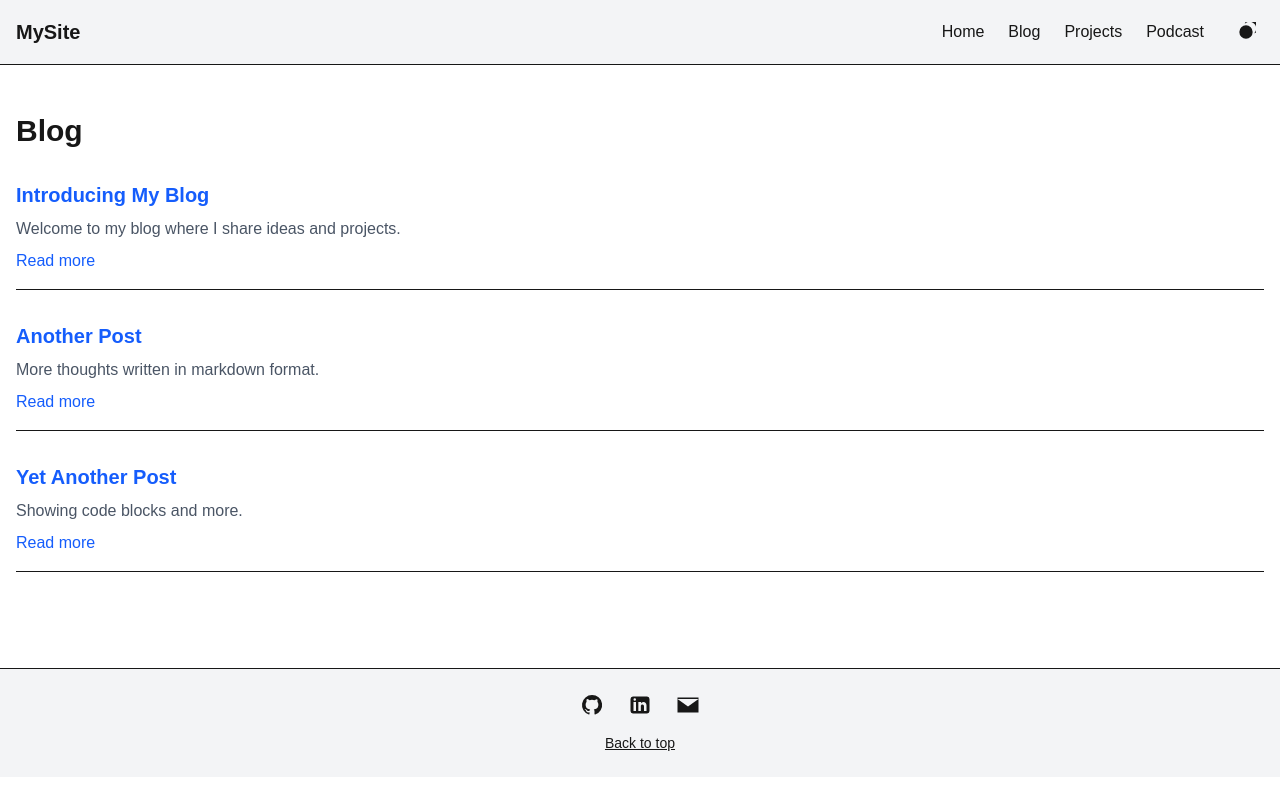
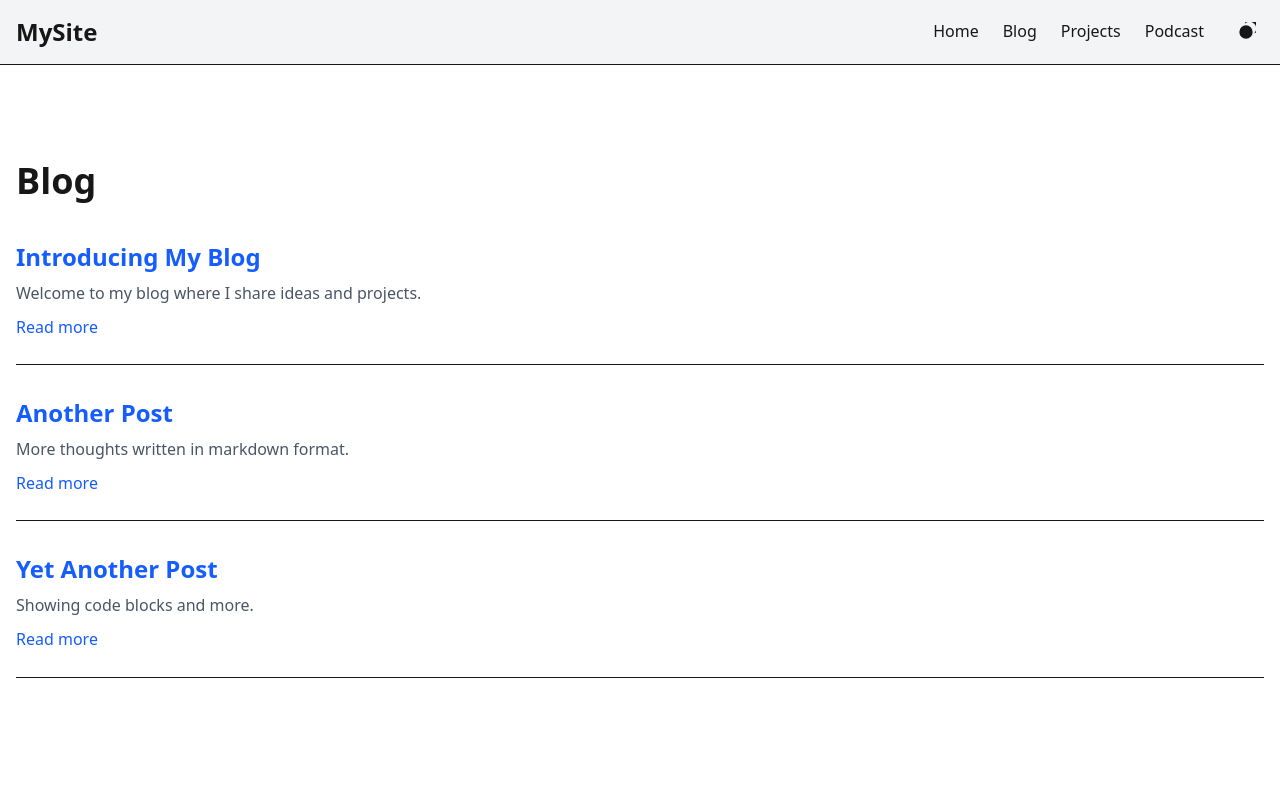
Before and after one commit to ErdagEge/website-aegean, a Next.js app: page /blog in a window 1280 px wide. Shown: the top 800 px of the page. Built offline with nearby package versions, Linux system fonts and the light colour scheme; no server answers.

Commit message:
Improve typography and spacing

```diff
--- a/src/app/blog/[slug]/page.tsx
+++ b/src/app/blog/[slug]/page.tsx
@@ -22,7 +22,6 @@ export function generateStaticParams() {
 }
 
 // eslint-disable-next-line @typescript-eslint/no-explicit-any
-// eslint-disable-next-line @typescript-eslint/no-explicit-any
 export default function BlogPost({ params }: any) {
   const post = blogPosts.find((p) => p.slug === params.slug);
 
@@ -31,14 +30,14 @@ export default function BlogPost({ params }: any) {
   }
 
   return (
-    <div className="container mx-auto px-4 py-12">
-      <h1 className="text-3xl font-bold mb-4">{post!.title}</h1>
+    <div className="container mx-auto px-4 py-16 md:py-24 font-[family-name:var(--font-body)]">
+      <h1 className="text-4xl font-extrabold mb-6">{post!.title}</h1>
       <ReactMarkdown
         className="text-gray-700"
         components={{
-          h1: (props) => <h1 className="text-3xl font-bold mb-4" {...props} />,
-          h2: (props) => <h2 className="text-2xl font-semibold mb-3" {...props} />,
-          h3: (props) => <h3 className="text-xl font-semibold mb-2" {...props} />,
+          h1: (props) => <h1 className="text-4xl font-extrabold mb-4" {...props} />,
+          h2: (props) => <h2 className="text-3xl font-semibold mb-3" {...props} />,
+          h3: (props) => <h3 className="text-2xl font-semibold mb-2" {...props} />,
           p: (props) => <p className="mb-4 leading-relaxed" {...props} />,
           ul: (props) => <ul className="list-disc pl-6 mb-4" {...props} />,
           ol: (props) => <ol className="list-decimal pl-6 mb-4" {...props} />,
--- a/src/app/blog/page.tsx
+++ b/src/app/blog/page.tsx
@@ -11,12 +11,12 @@ export const metadata: Metadata = createMetadata({
 
 export default function Blog() {
   return (
-    <div className="container mx-auto px-4 py-12">
-      <h1 className="text-3xl font-bold mb-8">Blog</h1>
+    <div className="container mx-auto px-4 py-16 md:py-24 font-[family-name:var(--font-body)]">
+      <h1 className="text-4xl font-extrabold mb-10">Blog</h1>
       <div className="space-y-8">
         {blogPosts.map((post) => (
-          <article key={post.id} className="border-b pb-4">
-            <h2 className="text-xl font-semibold mb-2">
+          <article key={post.id} className="border-b pb-6">
+            <h2 className="text-2xl font-semibold mb-2">
               <Link href={`/blog/${post.slug}`} className="hover:underline text-blue-600">
                 {post.title}
               </Link>
--- a/src/app/globals.css
+++ b/src/app/globals.css
@@ -8,8 +8,8 @@
 @theme inline {
   --color-background: var(--background);
   --color-foreground: var(--foreground);
-  --font-sans: var(--font-geist-sans);
-  --font-mono: var(--font-geist-mono);
+  --font-body: var(--font-inter);
+  --font-heading: var(--font-poppins);
 }
 
 @media (prefers-color-scheme: dark) {
@@ -24,8 +24,18 @@ html.dark {
   --foreground: #ededed;
 }
 
+h1,
+h2,
+h3,
+h4,
+h5,
+h6 {
+  font-family: var(--font-heading), sans-serif;
+}
+
 body {
   background: var(--background);
   color: var(--foreground);
-  font-family: Arial, Helvetica, sans-serif;
+  font-family: var(--font-body), Arial, Helvetica, sans-serif;
+  line-height: 1.6;
 }
--- a/src/app/layout.tsx
+++ b/src/app/layout.tsx
@@ -1,19 +1,20 @@
 import type { Metadata } from "next";
 import { createMetadata } from "@/lib/metadata";
-import { Geist, Geist_Mono } from "next/font/google";
+import { Inter, Poppins } from "next/font/google";
 import "./globals.css";
 import Navbar from "@/components/Navbar";
 import Footer from "@/components/Footer";
 import { ThemeProvider } from "next-themes";
 import { SpeedInsights } from "@vercel/speed-insights/next";
 
-const geistSans = Geist({
-  variable: "--font-geist-sans",
+const inter = Inter({
+  variable: "--font-inter",
   subsets: ["latin"],
 });
 
-const geistMono = Geist_Mono({
-  variable: "--font-geist-mono",
+const poppins = Poppins({
+  weight: ["400", "600", "700"],
+  variable: "--font-poppins",
   subsets: ["latin"],
 });
 
@@ -30,7 +31,7 @@ export default function RootLayout({
   return (
     <html lang="en">
       <body
-        className={`${geistSans.variable} ${geistMono.variable} antialiased transition-colors duration-300`}
+        className={`${inter.variable} ${poppins.variable} antialiased transition-colors duration-300`}
       >
         <ThemeProvider attribute="class" defaultTheme="system" enableSystem>
           <Navbar />
--- a/src/app/not-found.tsx
+++ b/src/app/not-found.tsx
@@ -2,8 +2,8 @@ import Link from "next/link";
 
 export default function NotFound() {
   return (
-    <div className="container mx-auto px-4 py-24 text-center">
-      <h1 className="text-3xl font-bold mb-4">Page not found.</h1>
+    <div className="container mx-auto px-4 py-24 text-center font-[family-name:var(--font-body)]">
+      <h1 className="text-4xl font-extrabold mb-6">Page not found.</h1>
       <Link
         href="/"
         className="inline-block mt-4 px-6 py-2 bg-blue-600 text-white rounded hover:bg-blue-700"
--- a/src/app/podcast/page.tsx
+++ b/src/app/podcast/page.tsx
@@ -10,8 +10,8 @@ export const metadata: Metadata = createMetadata({
 
 export default function Podcast() {
   return (
-    <div className="container mx-auto px-4 py-12">
-      <h1 className="text-3xl font-bold mb-8">Podcast</h1>
+    <div className="container mx-auto px-4 py-16 md:py-24 font-[family-name:var(--font-body)]">
+      <h1 className="text-4xl font-extrabold mb-10">Podcast</h1>
       <div className="mb-8 h-[232px]">
         <iframe
           src="https://open.spotify.com/embed/show/5IkatgeB5ZBbbAADZC9Tty?utm_source=generator"
@@ -25,8 +25,8 @@ export default function Podcast() {
           .slice()
           .sort((a, b) => b.id - a.id)
           .map((episode) => (
-          <div key={episode.id} className="border-b pb-4">
-            <h2 className="text-xl font-semibold mb-1">{episode.title}</h2>
+          <div key={episode.id} className="border-b pb-6">
+            <h2 className="text-2xl font-semibold mb-1">{episode.title}</h2>
             <p className="text-gray-600 dark:text-gray-300">{episode.description}</p>
           </div>
         ))}
--- a/src/app/projects/page.tsx
+++ b/src/app/projects/page.tsx
@@ -33,8 +33,8 @@ const projects: Project[] = [
 
 export default function Projects() {
   return (
-    <div className="container mx-auto px-4 py-12">
-      <h1 className="text-3xl font-bold mb-8">Projects</h1>
+    <div className="container mx-auto px-4 py-16 md:py-24 font-[family-name:var(--font-body)]">
+      <h1 className="text-4xl font-extrabold mb-10">Projects</h1>
       <div className="grid gap-8 sm:grid-cols-2 md:grid-cols-3">
         {projects.map((project) => (
           <a
@@ -44,7 +44,7 @@ export default function Projects() {
             rel="noopener noreferrer"
             className="block border rounded p-6 bg-white dark:bg-gray-800 transition hover:shadow-lg hover:-translate-y-1"
           >
-            <h2 className="font-semibold text-xl mb-2">{project.title}</h2>
+            <h2 className="font-semibold text-2xl mb-2">{project.title}</h2>
             <p className="text-gray-600 dark:text-gray-300">
               {project.description}
             </p>
--- a/src/components/Footer.tsx
+++ b/src/components/Footer.tsx
@@ -8,8 +8,8 @@ export default function Footer() {
   };
 
   return (
-    <footer className="bg-gray-100 dark:bg-gray-900 border-t py-6 mt-12">
-      <div className="container mx-auto px-4 text-center flex flex-col items-center space-y-4">
+    <footer className="bg-gray-100 dark:bg-gray-900 border-t py-8 mt-16">
+      <div className="container mx-auto px-4 text-center flex flex-col items-center space-y-6 font-[family-name:var(--font-body)]">
         <div className="flex space-x-6">
           <a
             href="https://github.com/ErdagEge"
--- a/src/components/Navbar.tsx
+++ b/src/components/Navbar.tsx
@@ -24,7 +24,7 @@ export default function Navbar() {
   return (
     <nav className="bg-gray-100 dark:bg-gray-900 border-b">
       <div className="container mx-auto px-4 flex items-center justify-between h-16">
-        <Link href="/" className="text-xl font-semibold">
+        <Link href="/" className="text-2xl font-bold font-[family-name:var(--font-heading)]">
           MySite
         </Link>
         <button
```
Also changed, not shown: src/app/page.tsx (+14 -14 lines).
